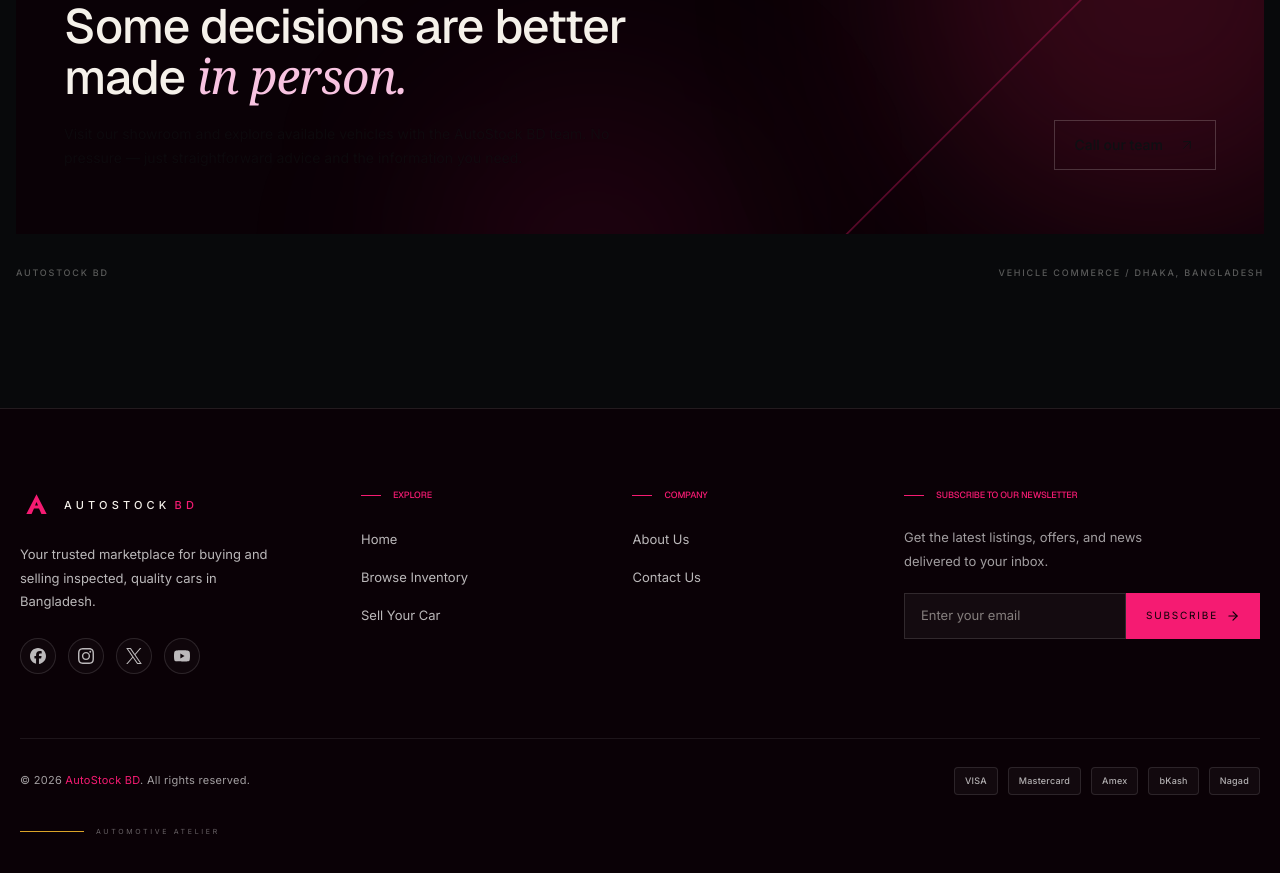
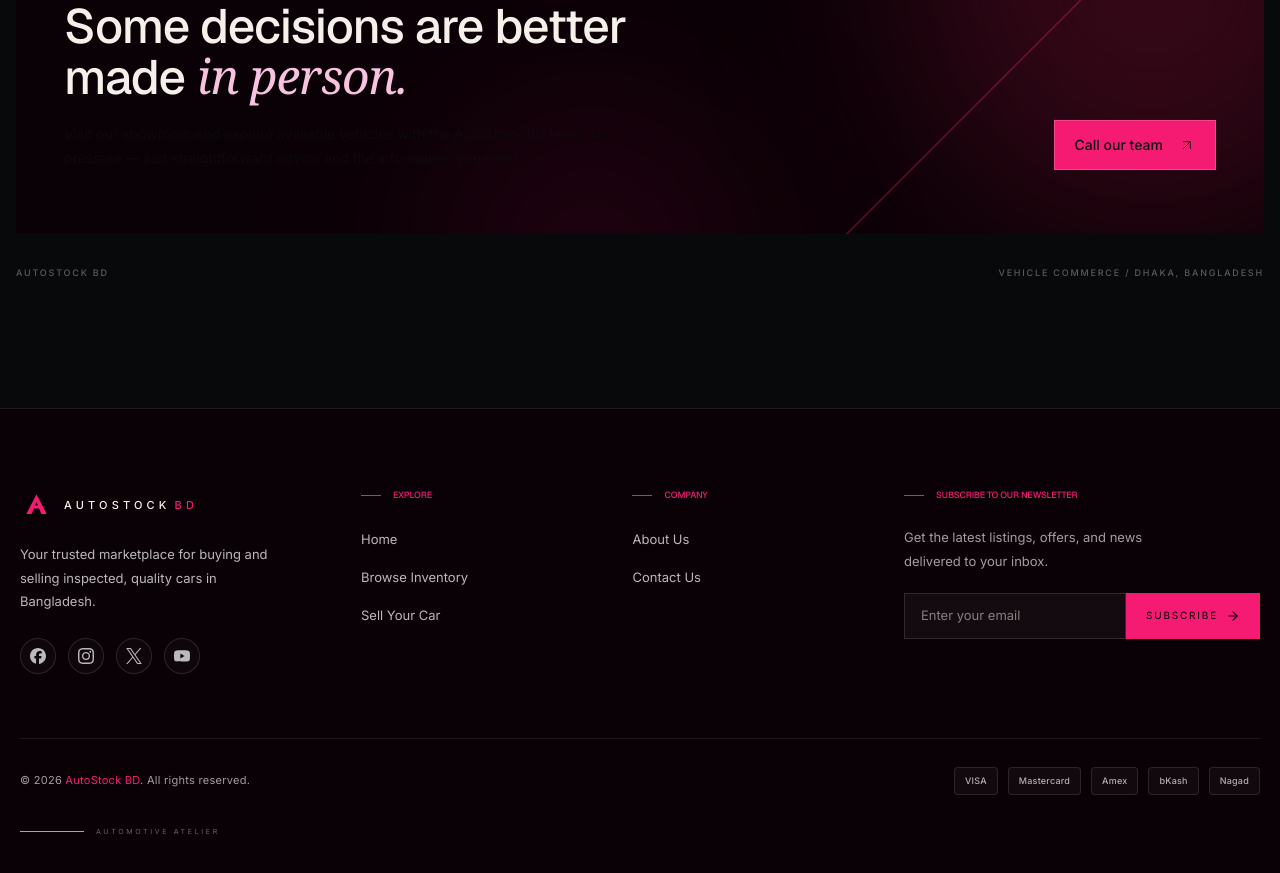
Before and after one commit to Zihadx/auto-stock-bd, a Next.js app: page /contact in a window 1280 px wide. Shown: the part 1520-2393 px from the top of the page. Built offline with nearby package versions, Linux system fonts and the light colour scheme.

Commit message:
chore: save changes before migrating video to LFS

```diff
--- a/app/(site)/contact/page.tsx
+++ b/app/(site)/contact/page.tsx
@@ -428,7 +428,7 @@
 
             <a
               href={`tel:${siteConfig.phone}`}
-              className="group inline-flex w-fit items-center gap-4 border px-5 py-3.5 text-sm font-medium text-paper transition-all duration-300 hover:border-[#F51B72] hover:bg-[#F51B72] hover:text-[#0A0106]"
+              className="group inline-flex w-fit items-center gap-4 border px-5 py-3.5 text-sm font-medium text-paper transition-all duration-300 hover:border-[#F51B72] bg-[#F51B72] hover:text-[#0A0106]"
               style={{
                 borderColor: "rgba(245, 241, 234, 0.2)",
               }}
```
